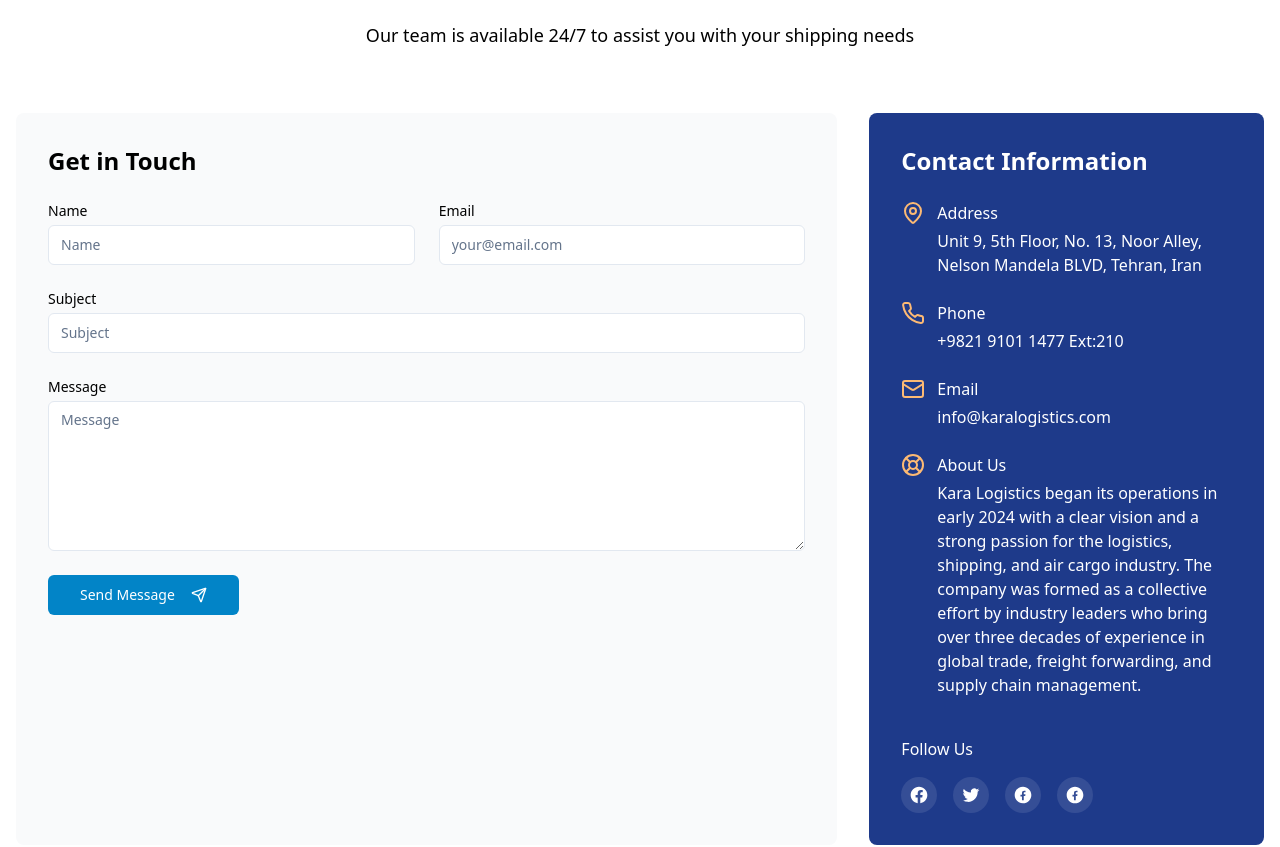
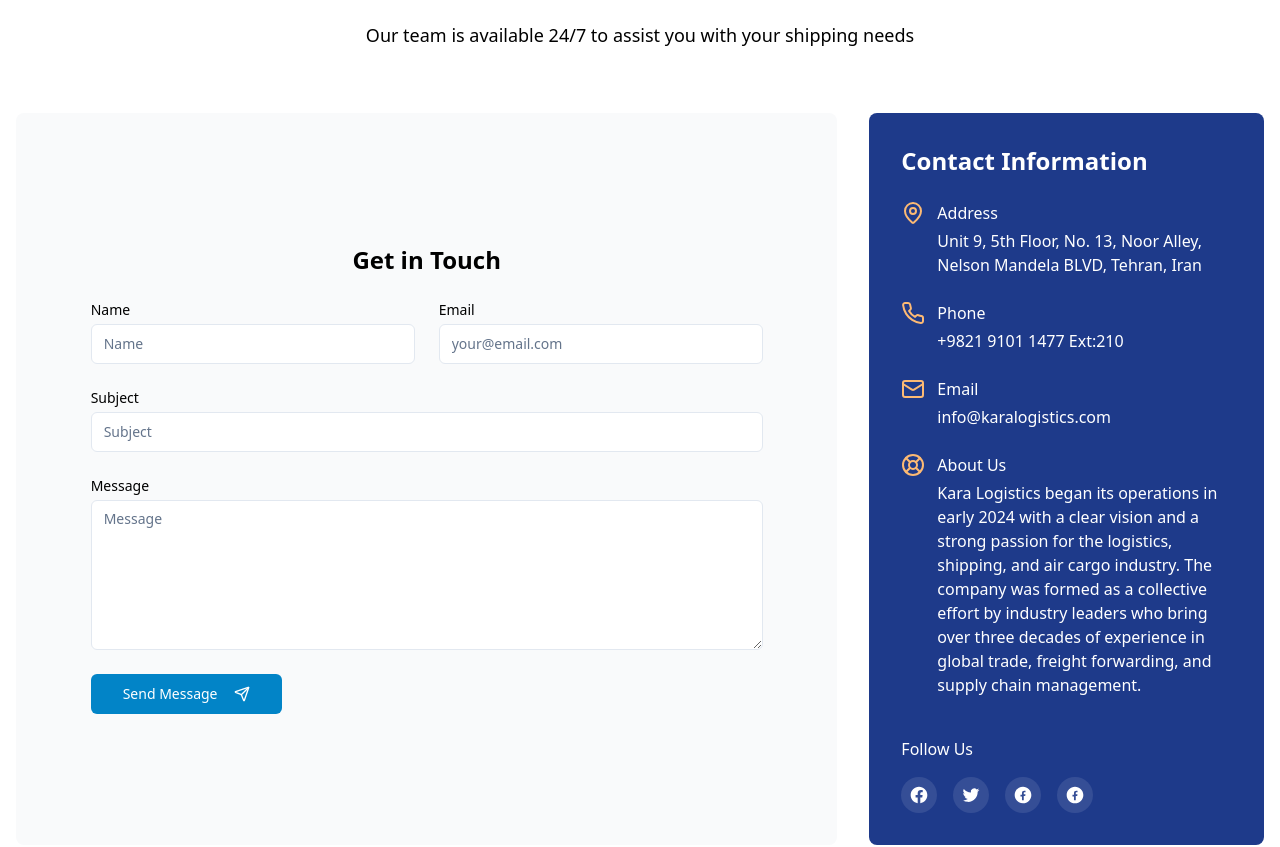
Before and after one commit to houmanhadzad/swift-flow-cargo-connect, a React (Vite) app: page / in a window 1280 px wide. Shown: the part 7354-8201 px from the top of the page. Built offline with nearby package versions, Linux system fonts and the light colour scheme.

Commit message:
Center contact form
Center the contact form within the `ContactSection` component.

```diff
--- a/src/components/ContactSection.tsx
+++ b/src/components/ContactSection.tsx
@@ -1,4 +1,3 @@
-
 import React, { useState } from 'react';
 import { Button } from "@/components/ui/button";
 import { Input } from "@/components/ui/input";
@@ -57,8 +56,9 @@ const ContactSection = () => {
         </div>
 
         <div className="grid grid-cols-1 lg:grid-cols-3 gap-8">
-          <div className="lg:col-span-2 bg-gray-50 p-8 rounded-lg">
-            <h3 className="text-2xl font-semibold mb-6 text-black">{t('contact.getInTouch')}</h3>
+          <div className="lg:col-span-2 bg-gray-50 p-8 rounded-lg flex flex-col justify-center">
+            <div className="max-w-2xl mx-auto w-full">
+              <h3 className="text-2xl font-semibold mb-6 text-black text-center">{t('contact.getInTouch')}</h3>
               <form onSubmit={handleSubmit} className="space-y-6">
                 <div className="grid grid-cols-1 md:grid-cols-2 gap-6">
                   <div>
@@ -125,6 +125,7 @@ const ContactSection = () => {
                   )}
                 </Button>
               </form>
+            </div>
           </div>
 
           <div className="bg-blue-900 p-8 rounded-lg text-white">
```
Lines whose indentation alone changed are shown as unchanged.
